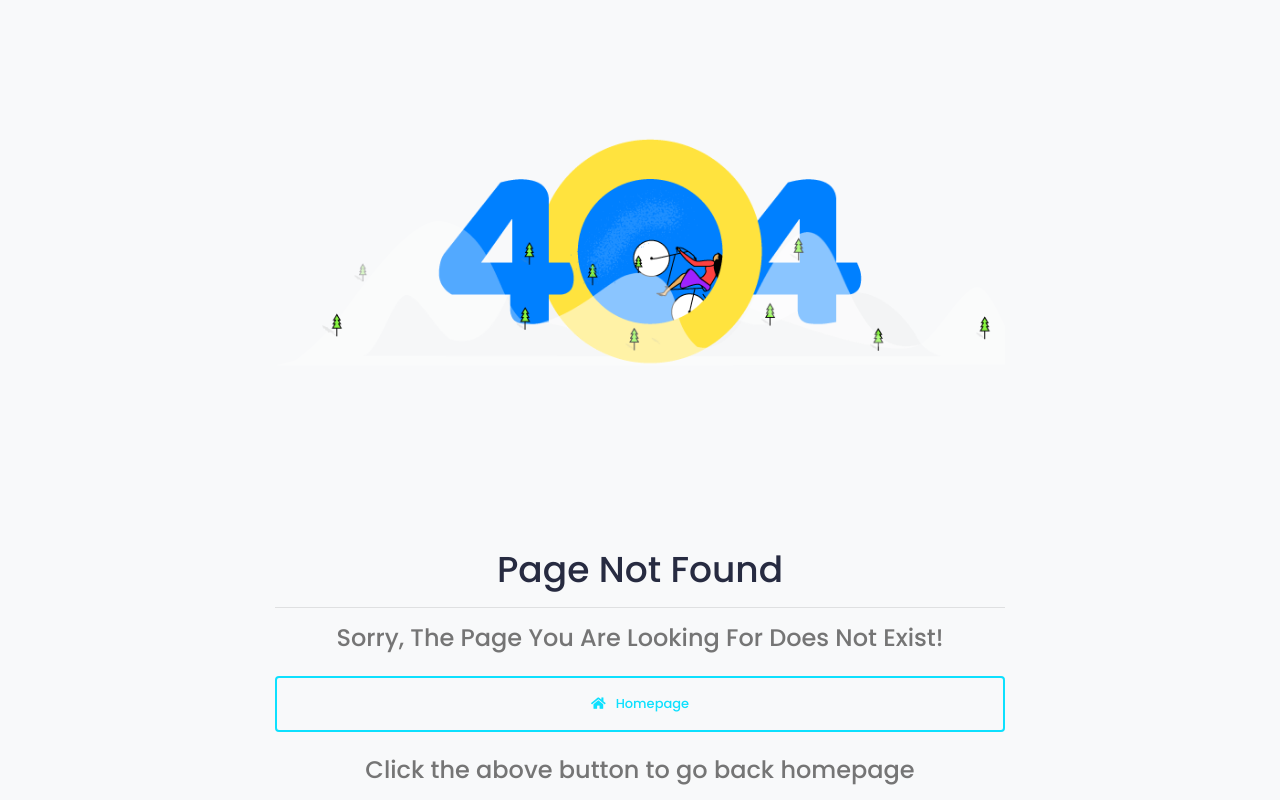
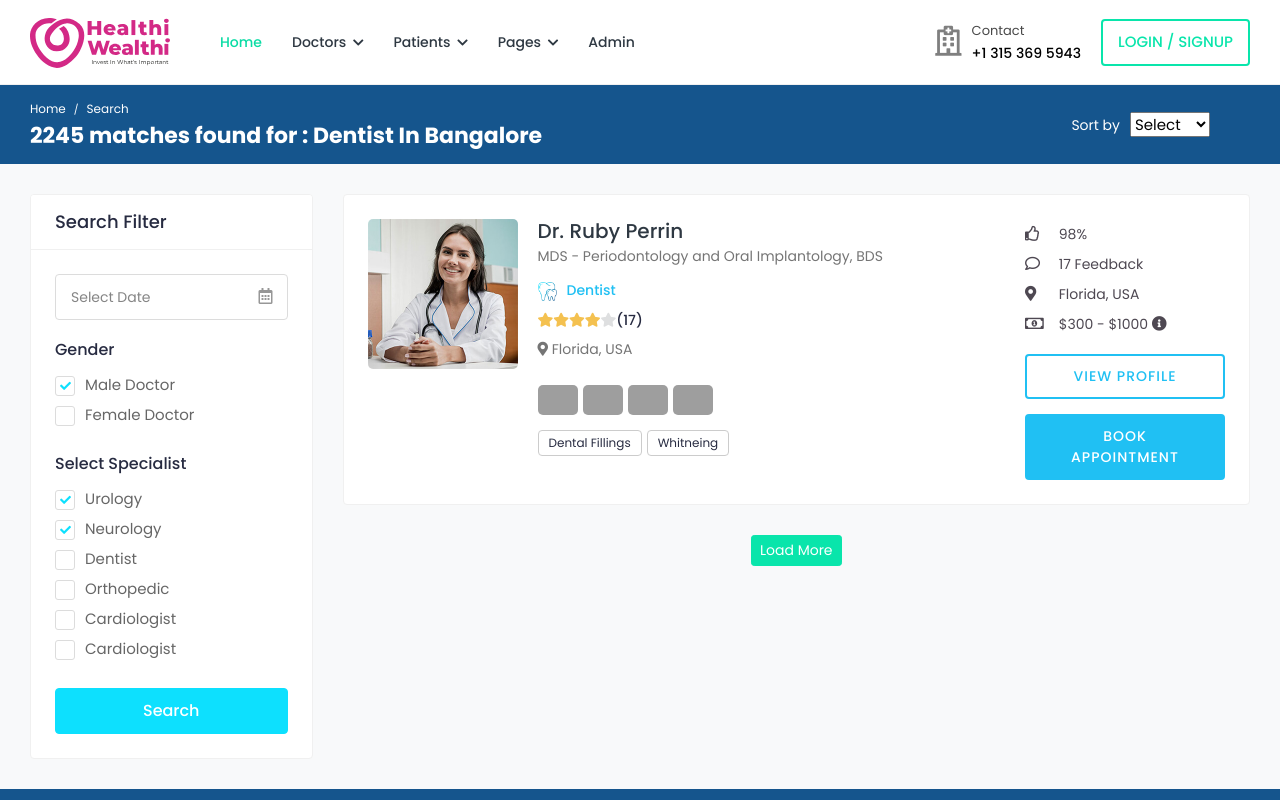
Before and after one commit to OmerShahzad101/Healthi_Wealthi, a React (Create React App) app: page /search-coach in a window 1280 px wide. Before the commit this address had no page. Shown: the top 800 px of the page. Built offline with nearby package versions, Linux system fonts and the light colour scheme; grey boxes are pictures that could not be loaded.

Commit message:
Srach component

```diff
--- /dev/null
+++ b/src/Pages/SearchCoachPage.js
@@ -0,0 +1,17 @@
+import React from 'react'
+import Footer from '../components/Footer/Footer'
+import Header from '../components/Header/Header'
+import SearchCoach from '../components/SearchCoach/SearchCoach'
+
+const SearchCoachPage = () => {
+  return (
+    <>
+    <Header/>
+    <SearchCoach/>
+    <Footer/>
+
+    </>
+  )
+}
+
+export default SearchCoachPage
--- /dev/null
+++ b/src/components/SearchCoach/SearchCoach.js
@@ -0,0 +1,201 @@
+import React from 'react'
+
+const SearchCoach = () => {
+	return (
+		<>
+			<div className="breadcrumb-bar">
+				<div className="container-fluid">
+					<div className="row align-items-center">
+						<div className="col-md-8 col-12">
+							<nav aria-label="breadcrumb" className="page-breadcrumb">
+								<ol className="breadcrumb">
+									<li className="breadcrumb-item"><a href="index-2.html">Home</a></li>
+									<li className="breadcrumb-item active" aria-current="page">Search</li>
+								</ol>
+							</nav>
+							<h2 className="breadcrumb-title">2245 matches found for : Dentist In Bangalore</h2>
+						</div>
+						<div className="col-md-4 col-12 d-md-block d-none">
+							<div className="sort-by">
+								<span className="sort-title">Sort by</span>
+								<span className="sortby-fliter">
+									<select className="select">
+										<option>Select</option>
+										<option className="sorting">Rating</option>
+										<option className="sorting">Popular</option>
+										<option className="sorting">Latest</option>
+										<option className="sorting">Free</option>
+									</select>
+								</span>
+							</div>
+						</div>
+					</div>
+				</div>
+			</div>
+			<div className="content">
+				<div className="container-fluid">
+
+					<div className="row">
+						<div className="col-md-12 col-lg-4 col-xl-3 theiaStickySidebar">
+
+							<div className="card search-filter">
+								<div className="card-header">
+									<h4 className="card-title mb-0">Search Filter</h4>
+								</div>
+								<div className="card-body">
+									<div className="filter-widget">
+										<div className="cal-icon">
+											<input type="text" className="form-control datetimepicker" placeholder="Select Date" />
+										</div>
+									</div>
+									<div className="filter-widget">
+										<h4>Gender</h4>
+										<div>
+											<label className="custom_check">
+												<input type="checkbox" name="gender_type" checked />
+												<span className="checkmark"></span> Male Doctor
+											</label>
+										</div>
+										<div>
+											<label className="custom_check">
+												<input type="checkbox" name="gender_type" />
+												<span className="checkmark"></span> Female Doctor
+											</label>
+										</div>
+									</div>
+									<div className="filter-widget">
+										<h4>Select Specialist</h4>
+										<div>
+											<label className="custom_check">
+												<input type="checkbox" name="select_specialist" checked />
+												<span className="checkmark"></span> Urology
+											</label>
+										</div>
+										<div>
+											<label className="custom_check">
+												<input type="checkbox" name="select_specialist" checked />
+												<span className="checkmark"></span> Neurology
+											</label>
+										</div>
+										<div>
+											<label className="custom_check">
+												<input type="checkbox" name="select_specialist" />
+												<span className="checkmark"></span> Dentist
+											</label>
+										</div>
+										<div>
+											<label className="custom_check">
+												<input type="checkbox" name="select_specialist" />
+												<span className="checkmark"></span> Orthopedic
+											</label>
+										</div>
+										<div>
+											<label className="custom_check">
+												<input type="checkbox" name="select_specialist" />
+												<span className="checkmark"></span> Cardiologist
+											</label>
+										</div>
+										<div>
+											<label className="custom_check">
+												<input type="checkbox" name="select_specialist" />
+												<span className="checkmark"></span> Cardiologist
+											</label>
+										</div>
+									</div>
+									<div className="btn-search">
+										<button type="button" className="btn btn-block">Search</button>
+									</div>
+								</div>
+							</div>
+
+						</div>
+
+						<div className="col-md-12 col-lg-8 col-xl-9">
+
+							<div className="card">
+								<div className="card-body">
+									<div className="doctor-widget">
+										<div className="doc-info-left">
+											<div className="doctor-img">
+												<a href="doctor-profile.html">
+													<img src="assets/img/doctors/doctor-thumb-01.jpg" className="img-fluid" alt="User Image" />
+												</a>
+											</div>
+											<div className="doc-info-cont">
+												<h4 className="doc-name"><a href="doctor-profile.html">Dr. Ruby Perrin</a></h4>
+												<p className="doc-speciality">MDS - Periodontology and Oral Implantology, BDS</p>
+												<h5 className="doc-department"><img src="assets/img/specialities/specialities-05.png" className="img-fluid" alt="Speciality" />Dentist</h5>
+												<div className="rating">
+													<i className="fas fa-star filled"></i>
+													<i className="fas fa-star filled"></i>
+													<i className="fas fa-star filled"></i>
+													<i className="fas fa-star filled"></i>
+													<i className="fas fa-star"></i>
+													<span className="d-inline-block average-rating">(17)</span>
+												</div>
+												<div className="clinic-details">
+													<p className="doc-location"><i className="fas fa-map-marker-alt"></i> Florida, USA</p>
+													<ul className="clinic-gallery">
+														<li>
+															<a href="assets/img/features/feature-01.jpg" data-fancybox="gallery">
+																<img src="assets/img/features/feature-01.jpg" alt="Feature" />
+															</a>
+														</li>
+														<li>
+															<a href="assets/img/features/feature-02.jpg" data-fancybox="gallery">
+																<img src="assets/img/features/feature-02.jpg" alt="Feature" />
+															</a>
+														</li>
+														<li>
+															<a href="assets/img/features/feature-03.jpg" data-fancybox="gallery">
+																<img src="assets/img/features/feature-03.jpg" alt="Feature" />
+															</a>
+														</li>
+														<li>
+															<a href="assets/img/features/feature-04.jpg" data-fancybox="gallery">
+																<img src="assets/img/features/feature-04.jpg" alt="Feature" />
+															</a>
+														</li>
+													</ul>
+												</div>
+												<div className="clinic-services">
+													<span>Dental Fillings</span>
+													<span> Whitneing</span>
+												</div>
+											</div>
+										</div>
+										<div className="doc-info-right">
+											<div className="clini-infos">
+												<ul>
+													<li><i className="far fa-thumbs-up"></i> 98%</li>
+													<li><i className="far fa-comment"></i> 17 Feedback</li>
+													<li><i className="fas fa-map-marker-alt"></i> Florida, USA</li>
+													<li><i className="far fa-money-bill-alt"></i> $300 - $1000 <i className="fas fa-info-circle" data-toggle="tooltip" title="Lorem Ipsum"></i> </li>
+												</ul>
+											</div>
+											<div className="clinic-booking">
+												<a className="view-pro-btn" href="doctor-profile.html">View Profile</a>
+												<a className="apt-btn" href="booking.html">Book Appointment</a>
+											</div>
+										</div>
+									</div>
+								</div>
+							</div>
+
+
+
+							<div className="load-more text-center">
+								<a className="btn btn-primary btn-sm" href="javascript:void(0);">Load More</a>
+							</div>
+						</div>
+					</div>
+
+				</div>
+
+			</div>
+
+		</>
+	)
+}
+
+export default SearchCoach
--- a/src/routers/routes.js
+++ b/src/routers/routes.js
@@ -11,6 +11,7 @@ import NotFoundPage from "../Pages/NotFoundPage";
 import RegisterPage from "../Pages/RegisterPage";
 import CalendarPage from "../Pages/CalendarPage";
 import ForgotPasswordPage from "../Pages/ForgotPasswordPage";
+import SearchCoachPage from "../Pages/SearchCoachPage";
 const MyRouts = () => {
   return (
     <div>
@@ -26,6 +27,8 @@ const MyRouts = () => {
           <Route path="/checkout" element={<CheckoutPage />} />
           <Route path="/booking-successful" element={<BookingSuccessfulPage />} />
           <Route path="/invoices-view" element={<InvoicesViewPage />} />
+          <Route path="/search-coach" element={<SearchCoachPage />} />
+
           <Route path="/*" element={<NotFoundPage />} />
         </Routes>
       </Router>
```
